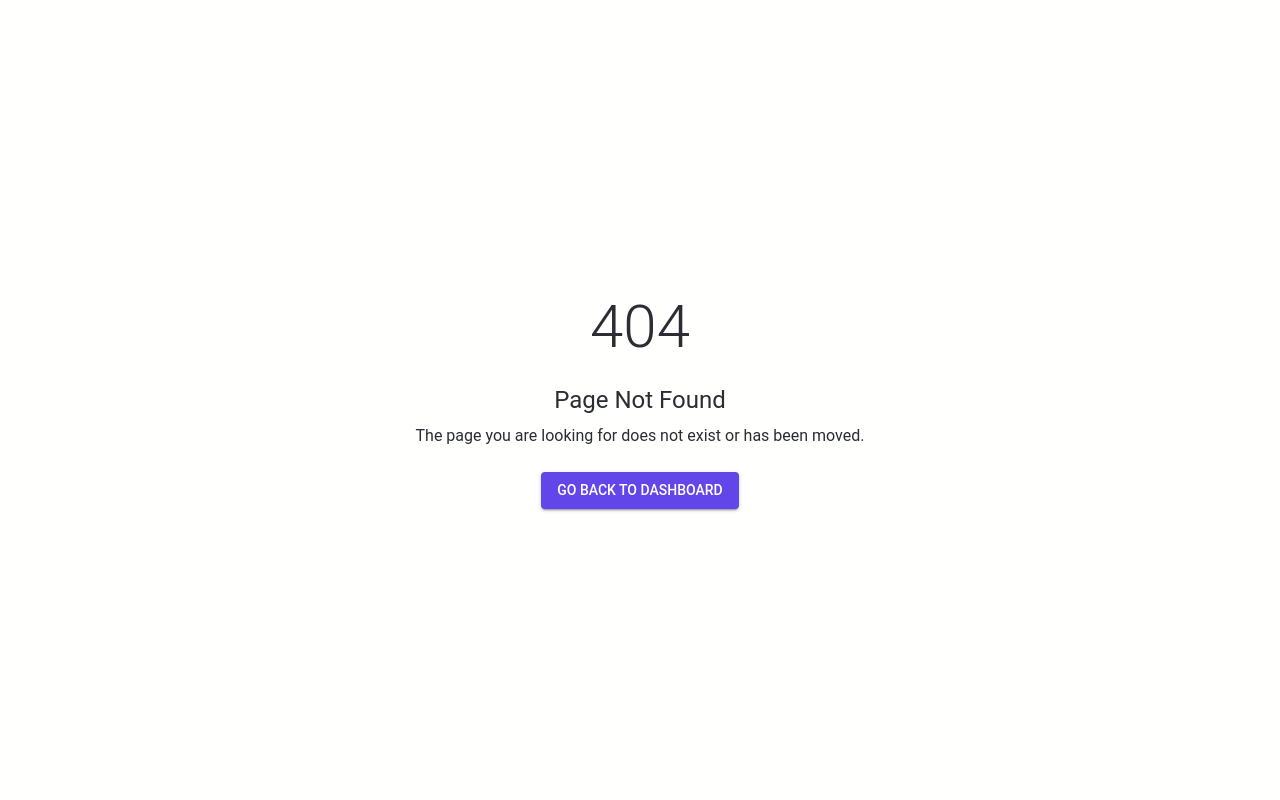
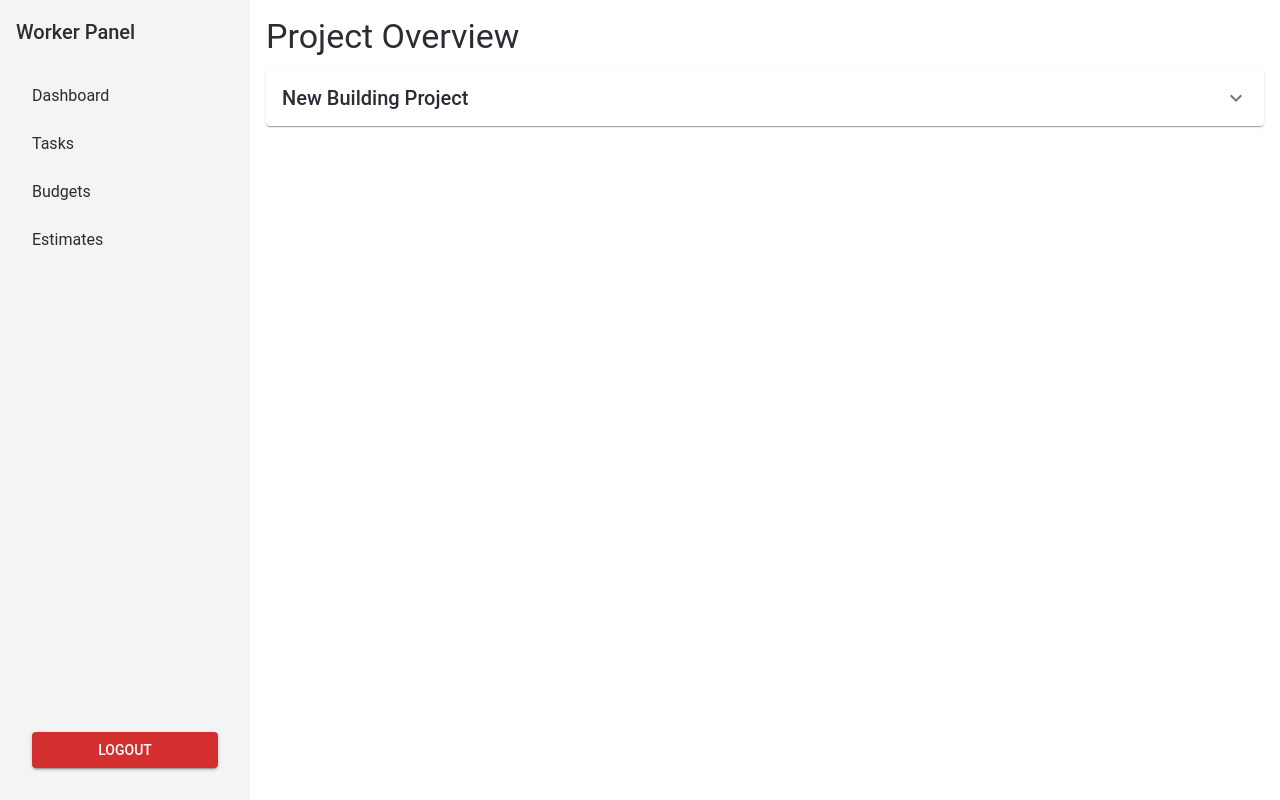
Before and after one commit to abhiram-shaji/flow-companion-frontend, a React (Create React App) app: page /admin/ProjectOverview in a window 1280 px wide. Before the commit this address had no page. Built offline with nearby package versions, Linux system fonts and the light colour scheme.

Commit message:
Create projects hook for logic

```diff
--- a/src/App.tsx
+++ b/src/App.tsx
@@ -4,7 +4,7 @@ import { BrowserRouter as Router, Routes, Route } from "react-router-dom";
 import LoginPage from "./pages/LoginPage";
 import AdminDashboard from "./pages/AdminDashboard";
 import UserManagement from "./pages/UserManagement";
-import ProjectsPage from "./pages/ProjectsPage";
+import ProjectOverview from "./pages/ProjectOverview";
 import AdminTasksPage from "./pages/AdminTasksPage";
 
 import WorkerTasksPage from "./pages/WorkerTasksPage";
@@ -31,7 +31,7 @@ const ErrorBoundary: React.FC<{ children: React.ReactNode }> = ({ children }) =>
 
             <Route path="/admin/dashboard" element={<AdminDashboard />} />
             <Route path="/admin/user-management" element={<UserManagement />} />
-            <Route path="/admin/projects" element={<ProjectsPage />} />
+            <Route path="/admin/ProjectOverview" element={<ProjectOverview />} />
             <Route path="/admin/tasks" element={<AdminTasksPage />} />
             <Route path="/worker/tasks" element={<WorkerTasksPage />} />
             ProjectDetailsPage
--- a/src/components/Sidebar.tsx
+++ b/src/components/Sidebar.tsx
@@ -31,7 +31,7 @@ const Sidebar: React.FC = () => {
     ? [
         { name: "Dashboard", path: "/admin/dashboard" },
         { name: "Manage Tasks", path: "/admin/tasks" },
-        { name: "Manage Projects", path: "/admin/projects" },
+        { name: "Manage Projects", path: "/admin/ProjectOverview" },
         { name: "Manage User", path: "/admin/user-management" },
       ]
     : [
--- /dev/null
+++ b/src/hooks/useProjects.ts
@@ -0,0 +1,64 @@
+import { useState, useEffect } from "react";
+
+export interface Budget {
+  budgetId: number;
+  projectId: number;
+  budgetLimit: number;
+  currentSpend: number;
+  remainingBudget: number;
+}
+
+export interface Estimate {
+  estimateId: number;
+  projectId: number;
+  estimatedCost: number;
+  deadline: string;
+}
+
+export interface Project {
+  projectId: number;
+  name: string;
+  budget: number;
+  currentSpend: number;
+  startDate: string;
+  endDate: string;
+  budgets: Budget[];
+  estimates: Estimate[];
+}
+
+const mockProjects: Project[] = [
+  {
+    projectId: 1,
+    name: "New Building Project",
+    budget: 50000,
+    currentSpend: 0,
+    startDate: "2025-01-01",
+    endDate: "2025-12-31",
+    budgets: [
+      { budgetId: 1, projectId: 1, budgetLimit: 10000, currentSpend: 6000, remainingBudget: 4000 },
+    ],
+    estimates: [
+      { estimateId: 1, projectId: 1, estimatedCost: 15000, deadline: "2025-01-31" },
+    ],
+  },
+];
+
+const useProjects = () => {
+  const [projects, setProjects] = useState<Project[]>([]);
+
+  useEffect(() => {
+    // Simulating an API call
+    const fetchProjects = async () => {
+      // Replace with actual API call if needed
+      setProjects(mockProjects);
+    };
+
+    fetchProjects();
+  }, []);
+
+  return {
+    projects,
+  };
+};
+
+export default useProjects;
--- a/src/pages/ProjectsPage.tsx
+++ b/src/pages/ProjectOverview.tsx
@@ -17,25 +17,11 @@ import {
 } from "@mui/material";
 import ExpandMoreIcon from "@mui/icons-material/ExpandMore";
 import Sidebar from "../components/Sidebar";
-
-const projects = [
-  {
-    projectId: 1,
-    name: "New Building Project",
-    budget: 50000,
-    currentSpend: 0,
-    startDate: "2025-01-01",
-    endDate: "2025-12-31",
-    budgets: [
-      { budgetId: 1, projectId: 1, budgetLimit: 10000, currentSpend: 6000, remainingBudget: 4000 },
-    ],
-    estimates: [
-      { estimateId: 1, projectId: 1, estimatedCost: 15000, deadline: "2025-01-31" },
-    ],
-  },
-];
+import useProjects from "../hooks/useProjects";
 
 const ProjectOverview: React.FC = () => {
+  const { projects } = useProjects();
+
   return (
     <Box sx={{ display: "flex", minHeight: "100vh" }}>
       {/* Sidebar */}
```
